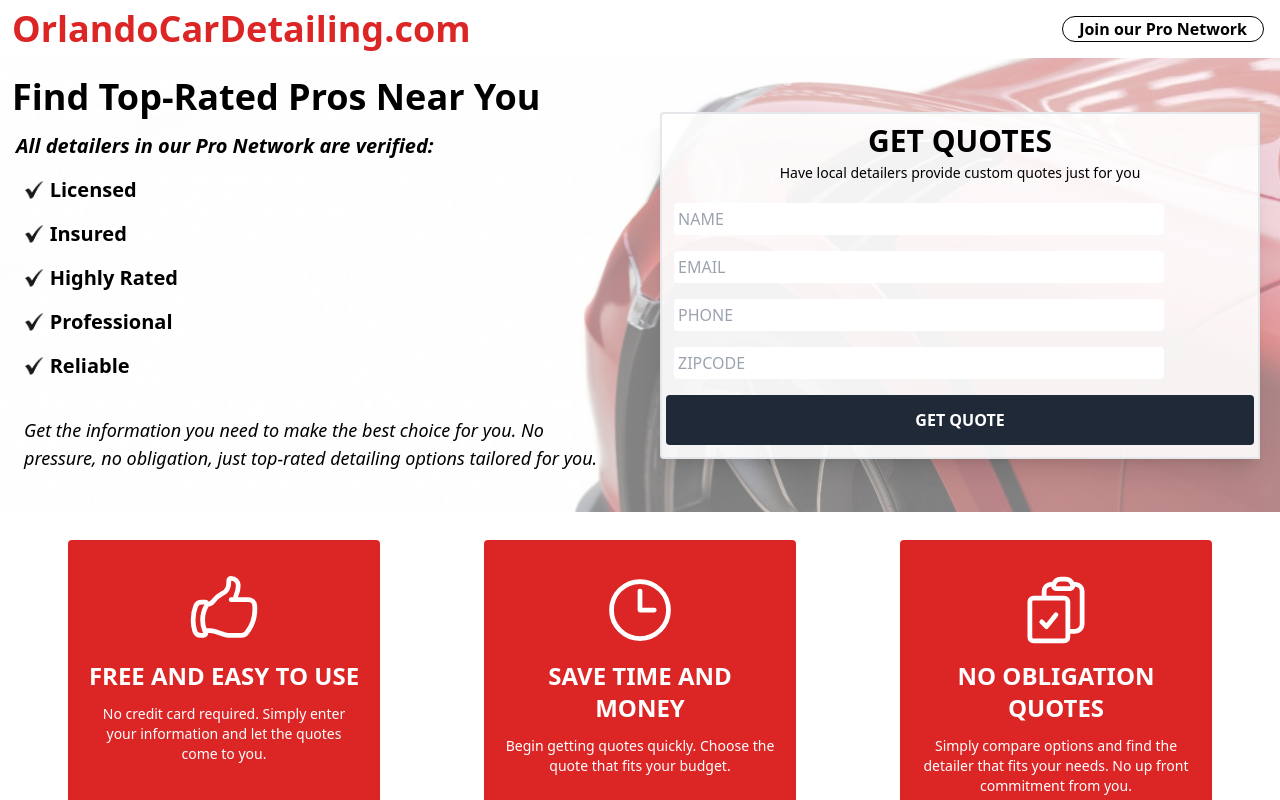
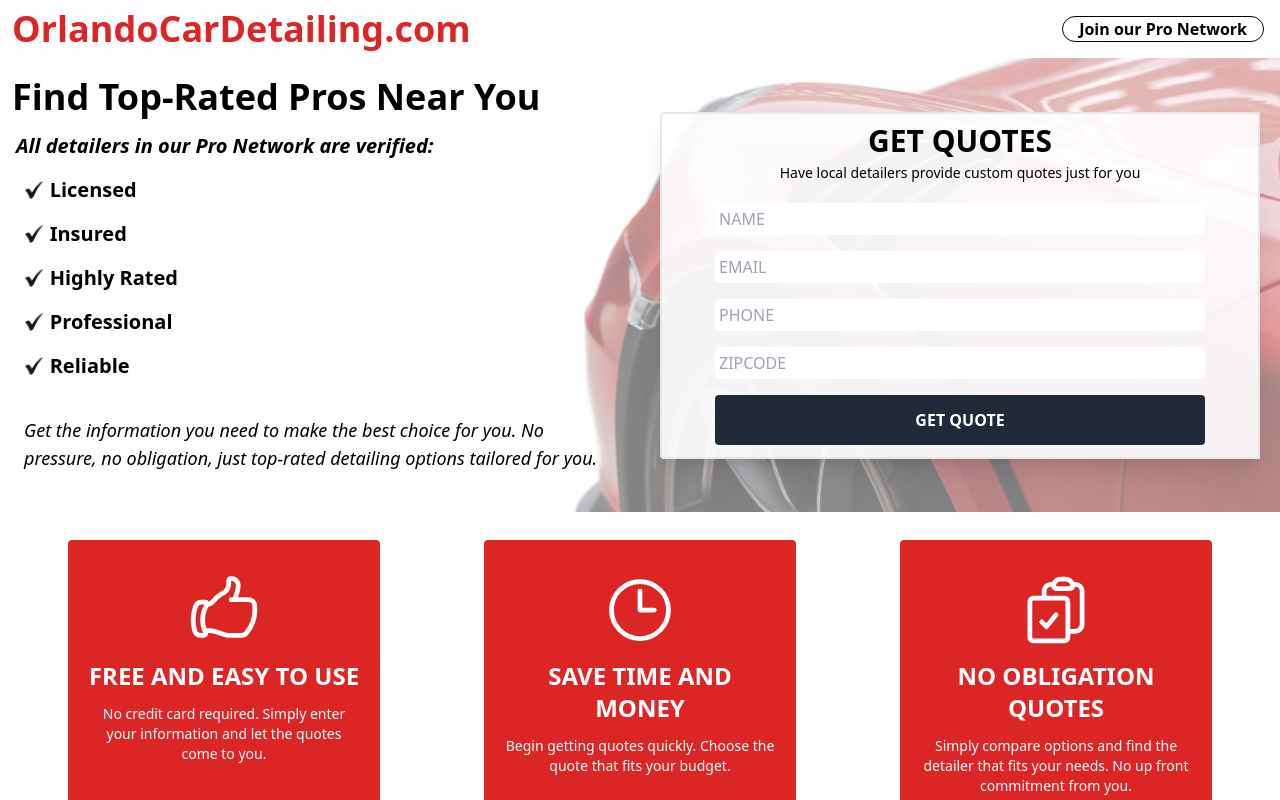
Before and after one commit to jhdavey/ocd, a React (Create React App) app in the folder client/: page / in a window 1280 px wide. Shown: the top 800 px of the page. Built offline with nearby package versions, Linux system fonts and the light colour scheme.

Commit message:
Formatting quote form

```diff
--- a/client/src/components/QuoteForm.js
+++ b/client/src/components/QuoteForm.js
@@ -38,17 +38,17 @@ export default function QuoteStart() {
     <>
         { quoteStarted ?
 
-            <form id="form" className={submitted ? "hidden" : "p-1 w-full border-2 bg-white/90 shadow-xl rounded-l"} onSubmit={handleSubmit}>
+            <form id="form" className={submitted ? "hidden" : "w-full flex flex-col p-1 border-2 bg-white/90 shadow-xl rounded-l"} onSubmit={handleSubmit}>
 
                 <input
-                    className="font-normal p-1 my-3 w-5/6"
+                    className="font-normal p-1 my-3 w-5/6 mx-auto"
                     type="text"
                     value={car}
                     placeholder="VEHICLE MAKE & MODEL"
                     onChange={(e) => setCar(e.target.value)}
                 />
 
-                <ul>
+                <ul className="w-5/6 mx-auto">
                     {serviceOptions.map(serviceOption => (
                         <li key={serviceOption}>
                             <label>
@@ -78,26 +78,26 @@ export default function QuoteStart() {
                 </ul>
 
                 <textarea
-                        className="font-normal my-2 mx-auto border w-full h-[100px] p-2"
+                        className="font-normal my-2 mx-auto p-2 border w-5/6 h-[100px]"
                         type="text"
                         value={notes}
                         placeholder="NOTES (OPTIONAL)"
                         onChange={(e) => setNotes(e.target.value)}
                     />
 
-                <input className="mx-auto my-2 p-1 bg-gray-800 text-white rounded w-full h-[50px] font-bold" type="submit" value="SUBMIT QUOTE REQUEST" />
+                <input className="my-2 mx-auto w-5/6 p-1 bg-gray-800 text-white rounded h-[50px] font-bold" type="submit" value="SUBMIT QUOTE REQUEST" />
 
             </form>
 
         :
 
-            <form className="p-1 w-full border-2 bg-white/90 shadow-xl rounded-l" onSubmit={handleStart}>
+            <form className="p-1 border-2 bg-white/90 shadow-xl rounded-l w-full flex flex-col" onSubmit={handleStart}>
 
                 <h2 className="font-bold text-[30px] text-center" value="FREE QUOTE">GET QUOTES</h2>
-                <p className="text-center text-sm pb-3">Have local detailers provide custom quotes just for you</p>
+                <p className="text-sm pb-3 text-center">Have local detailers provide custom quotes just for you</p>
 
                 <input
-                    className="font-normal m-2 p-1 rounded w-5/6"
+                    className="font-normal m-2 p-1 rounded w-5/6 mx-auto"
                     type="text"
                     value={name}
                     placeholder="NAME"
@@ -105,7 +105,7 @@ export default function QuoteStart() {
                 />
 
                 <input
-                    className="font-normal m-2 p-1 rounded w-5/6"
+                    className="font-normal m-2 p-1 rounded w-5/6 mx-auto"
                     type="email"
                     value={email}
                     placeholder="EMAIL"
@@ -113,7 +113,7 @@ export default function QuoteStart() {
                 />
 
                 <input
-                    className="font-normal m-2 p-1 rounded w-5/6"
+                    className="font-normal m-2 p-1 rounded w-5/6 mx-auto"
                     type="phone"
                     value={phone}
                     placeholder="PHONE"
@@ -121,14 +121,14 @@ export default function QuoteStart() {
                 />
 
                 <input
-                    className="font-normal m-2 p-1 rounded w-5/6"
+                    className="font-normal m-2 p-1 rounded w-5/6 mx-auto"
                     type="zipcode"
                     value={zip}
                     placeholder="ZIPCODE"
                     onChange={(e) => setZip(e.target.value)}
                 />
 
-                <input className="mx-auto my-2 p-1 bg-gray-800 text-white rounded w-full h-[50px] font-bold" type="submit" value="GET QUOTE" />
+                <input className="mx-auto my-2 p-1 bg-gray-800 text-white rounded w-5/6 h-[50px] font-bold" type="submit" value="GET QUOTE" />
 
             </form>
         }
```
